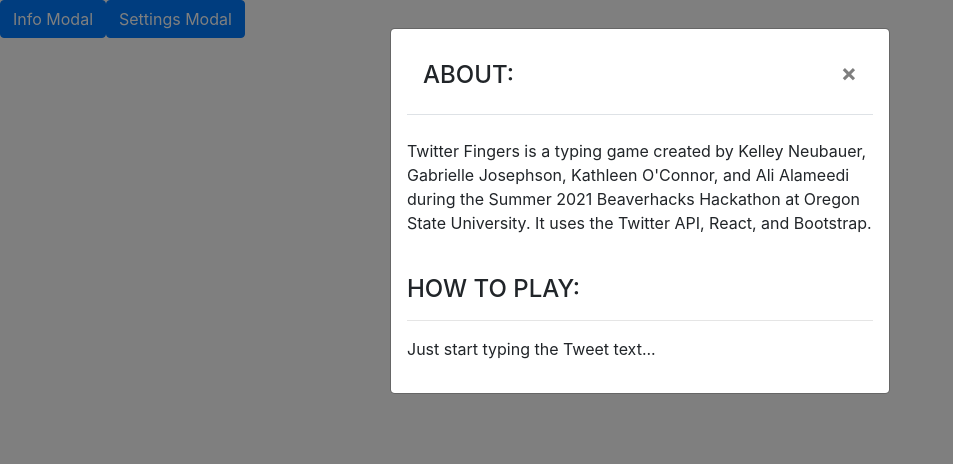
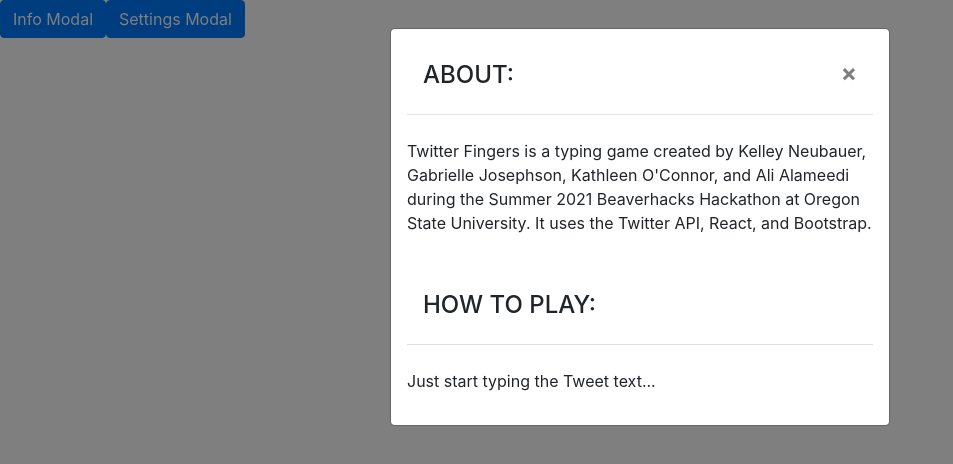
Before and after one commit to kelleyneubauer/twitterfingers, a React (Create React App) app: page / in a window 1280 px wide. Both pictures are taken after a click on the button "Info Modal". Shown: the top 464 px of the page, without its empty margins (0-953 px from the left). Built offline with nearby package versions, Linux system fonts and the light colour scheme.

Commit message:
Fixed how to play header in info modal

```diff
--- a/src/components/infoModal.js
+++ b/src/components/infoModal.js
@@ -26,8 +26,10 @@
             uses the Twitter API, React, and Bootstrap.
           </p>
           <br />
-          <h4>HOW TO PLAY:</h4>
-          <hr />
+          <Modal.Header>
+            <h4>HOW TO PLAY:</h4>
+          </Modal.Header>
+          <br />
           <p>Just start typing the Tweet text...</p>
         </Modal.Body>
       </Modal>
```
Also changed, not shown: src/App.js (+0 -16 lines).
